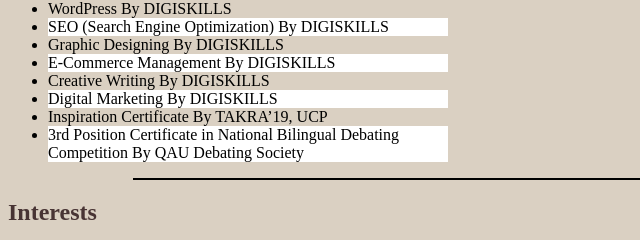
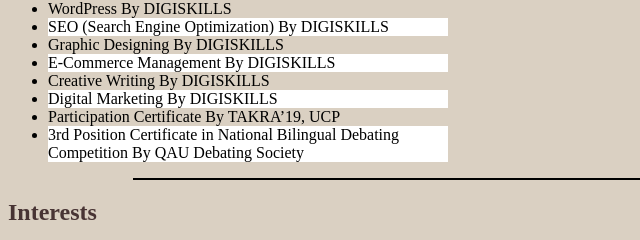
Before and after one commit to AtifMunir2353/html-css_based_cv, a plain HTML site: page index.html in a window 1280 px wide. Shown: the part 1471-1711 px from the top of the page, 0-640 px from the left. Drawn offline with Linux system fonts and the light colour scheme.

Commit message:
Update index.html

```diff
--- a/index.html
+++ b/index.html
@@ -133,7 +133,7 @@
 <li class="white"> E-Commerce Management By DIGISKILLS</li>
 <li> Creative Writing By DIGISKILLS</li>
 <li class="white"> Digital Marketing By DIGISKILLS</li>
-<li> Inspiration Certificate By TAKRA’19, UCP</li>
+<li> Participation Certificate By TAKRA’19, UCP</li>
 <li class="white"> 3rd Position Certificate in National Bilingual Debating Competition By QAU Debating Society</li>
 </ul><hr class="second">
 
```
